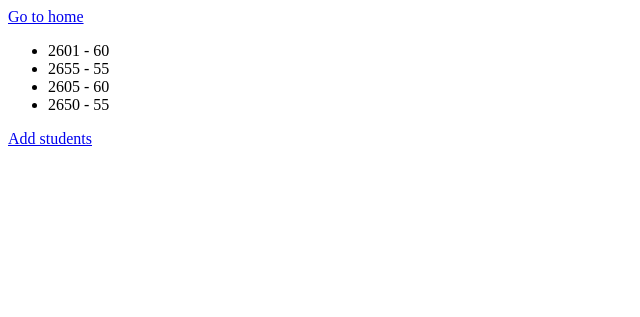
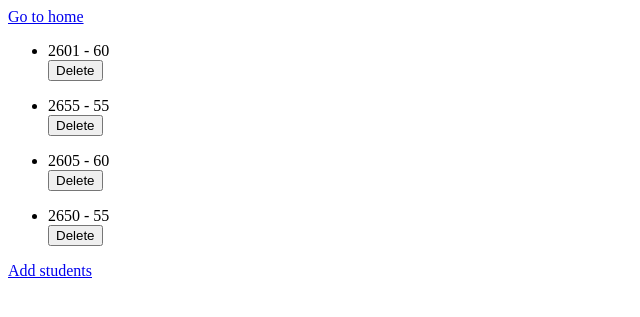
Before and after one commit to scorpion-ajay/parinaam, a Django app: page /Classes/1/ in a window 1280 px wide. Shown: the top 317 px of the page, without its empty margins (0-640 px from the left). Run offline with Django 3.2, Linux system fonts and the light colour scheme; data comes from the database, SQL or seed files in the repository; both versions use the stored data as it was after the commit.

Commit message:
added Update and Delete functionality for Classes Model

```diff
--- a/Proj/Classes/forms.py
+++ b/Proj/Classes/forms.py
@@ -4,7 +4,6 @@ from .models import Classes,Marks
 
 class ClassesForm(forms.ModelForm):
 
-    # class  meta is used to define anything that is not a form field
     class Meta:
         model = Classes
         fields = ['batch', 'discipline', 'subject', 'exam_name']
@@ -14,4 +13,4 @@ class MarksForm(forms.ModelForm):
 
     class Meta:
         model = Marks
-        fields = ['classes', 'roll', 'marks_obt']
+        fields = ['roll', 'marks_obt']
--- a/Proj/Classes/templates/Classes/marks.html
+++ b/Proj/Classes/templates/Classes/marks.html
@@ -2,7 +2,12 @@
 {% if classes.marks_set.all %}
     <ul>
         {% for detail in classes.marks_set.all %}
-            <li>{{detail.roll}} - {{detail.marks_obt}}</li>
+            <li>
+                {{detail.roll}} - {{detail.marks_obt}}
+                <form action="{% url 'Classes:delete-marks' classes.id detail.id %}">
+                    <input type="submit" value="Delete">
+                </form>
+            </li>
         {% endfor %}
     </ul>
 {% else %}
--- a/Proj/Classes/urls.py
+++ b/Proj/Classes/urls.py
@@ -10,9 +10,18 @@ urlpatterns = [
     # /Classes/<classes_id>
     url(r'^(?P<classes_id>[0-9]+)/$', views.marks, name='marks'),
 
-    # /add-class/
+    # /Classes/add-class/
     url(r'^add-class/$', views.add_class, name='add-class'),
 
-    # /add-marks/
+    # /Classes/add-marks/
     url(r'^(?P<classes_id>[0-9]+)/add-marks/$', views.add_marks, name='add-marks'),
+
+    # /Classes/delete-class/
+    url(r'^(?P<classes_id>[0-9]+)/delete-class/$', views.delete_classes, name='delete-class'),
+
+    # /Classes/delete-marks/
+    url(r'^(?P<classes_id>[0-9]+)/delete-marks/(?P<marks_id>[0-9]+)/$', views.delete_marks, name='delete-marks'),
+
+    # /Classes/<classes_id>/update/
+    url(r'^(?P<classes_id>[0-9]+)/update-class/$', views.update_class, name='update-class'),
 ]
--- a/Proj/Classes/views.py
+++ b/Proj/Classes/views.py
@@ -1,7 +1,7 @@
 from django.views import generic
 from .models import Classes, Marks
 from .forms import ClassesForm, MarksForm
-from django.shortcuts import render, get_object_or_404
+from django.shortcuts import render, get_object_or_404, redirect
 from django.views.generic.edit import CreateView, UpdateView, DeleteView
 
 
@@ -10,6 +10,16 @@ from django.views.generic.edit import CreateView, UpdateView, DeleteView
 def index(request):
     classes = Classes.objects.all
     return render(request, 'Classes/index.html', {'classes': classes})
+
+
+def update_class(request, classes_id):
+    classes = get_object_or_404(Classes, pk=classes_id)
+    form = ClassesForm(request.POST or None, instance=classes)
+    if form.is_valid():
+        classes = form.save(commit=False)
+        classes.save()
+        return redirect(request, 'Classes/marks.html', {'classes': classes})
+    return render(request, 'Classes/classes_form.html', {'form': form})
 
 
 def marks(request, classes_id):
@@ -51,3 +61,17 @@ def add_marks(request, classes_id):
         'form': form,
     }
     return render(request, 'Classes/marks_form.html', context)
+
+
+def delete_classes(request, classes_id):
+    classes = Classes.objects.get(pk=classes_id)
+    classes.delete()
+    classes = Classes.objects.all
+    return render(request, 'Classes/index.html', {'classes': classes})
+
+
+def delete_marks(request, classes_id, marks_id):
+    classes = get_object_or_404(Classes, pk=classes_id)
+    marks = Marks.objects.get(pk=marks_id)
+    marks.delete()
+    return render(request, 'Classes/marks.html', {'classes': classes})
```
Also changed, not shown: Proj/Classes/templates/Classes/index.html (+7 -1 lines), Proj/db.sqlite3.
